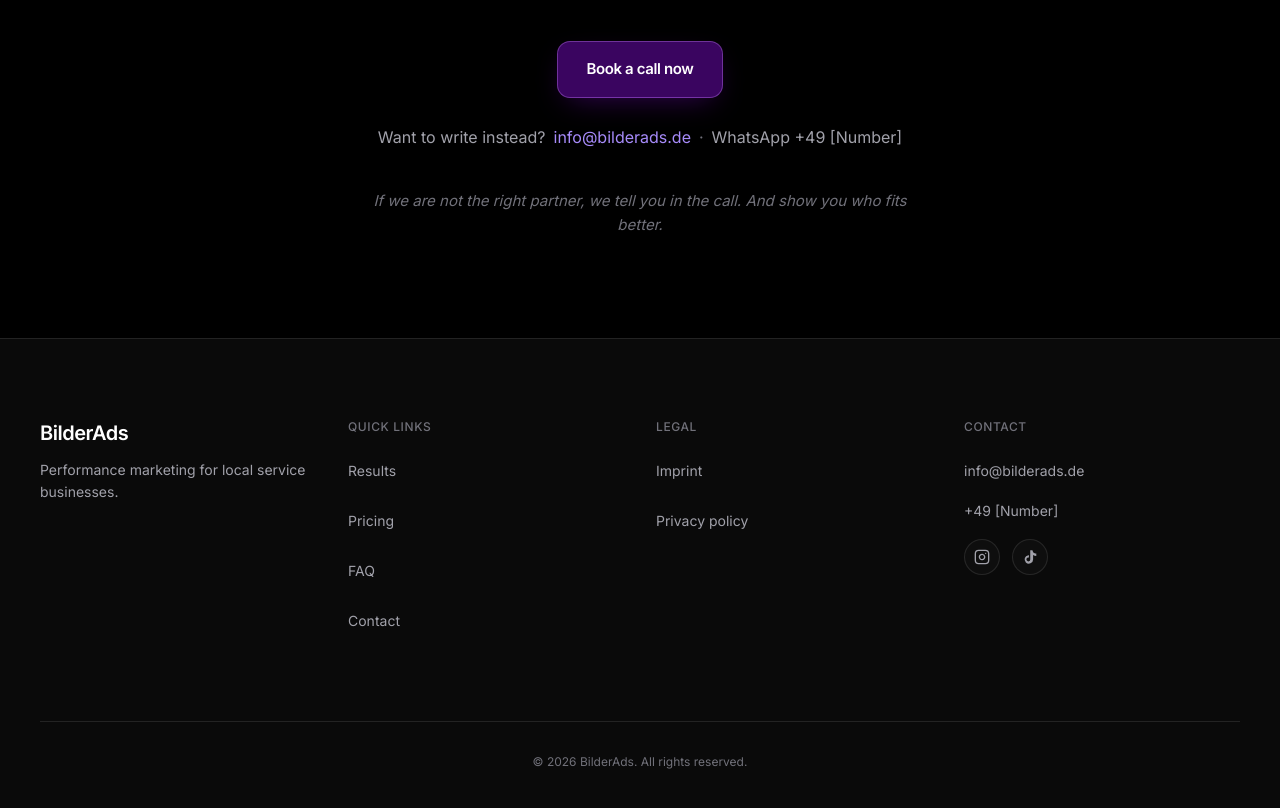
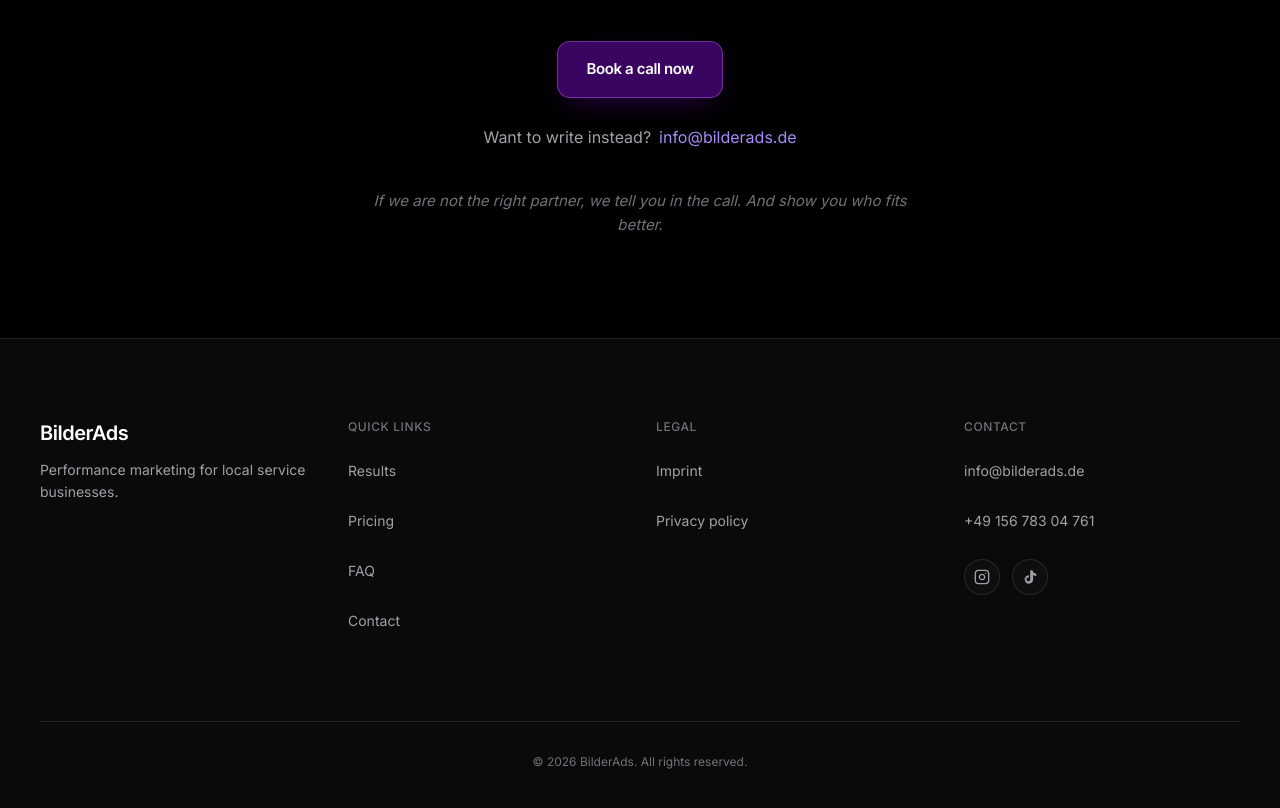
Before and after one commit to BilderAds/bilderads-website, a Next.js app: page /en in a window 1280 px wide. Shown: the part 8089-8897 px from the top of the page. Built offline with nearby package versions, Linux system fonts and the light colour scheme.

Commit message:
Footer: Telefon-Nummer +49 156 783 04 761 als tel-Link (DE + EN), WhatsApp-Slot raus

```diff
--- a/src/components/sections/footer-cta.tsx
+++ b/src/components/sections/footer-cta.tsx
@@ -63,8 +63,6 @@
           >
             info@bilderads.de
           </a>
-          <span aria-hidden className="text-[#71717a]">·</span>
-          <span>{t("whatsapp")}</span>
         </motion.p>
 
         <motion.p
--- a/src/components/sections/footer.tsx
+++ b/src/components/sections/footer.tsx
@@ -51,7 +51,7 @@
             <FooterLink href="mailto:info@bilderads.de">
               info@bilderads.de
             </FooterLink>
-            <div className="text-sm text-[#a1a1aa]">{t("phone")}</div>
+            <FooterLink href="tel:+4915678304761">{t("phone")}</FooterLink>
             <div className="mt-2 flex items-center gap-3">
               <a
                 href="https://www.instagram.com/bilderads/"
--- a/src/messages/de.json
+++ b/src/messages/de.json
@@ -396,7 +396,7 @@
       "impressum": "Impressum",
       "datenschutz": "Datenschutz"
     },
-    "phone": "+49 [Nummer]",
+    "phone": "+49 156 783 04 761",
     "copy": "© 2026 BilderAds. Alle Rechte vorbehalten."
   },
   "funnel": {
--- a/src/messages/en.json
+++ b/src/messages/en.json
@@ -394,7 +394,7 @@
       "impressum": "Imprint",
       "datenschutz": "Privacy policy"
     },
-    "phone": "+49 [Number]",
+    "phone": "+49 156 783 04 761",
     "copy": "© 2026 BilderAds. All rights reserved."
   },
   "funnel": {
```
